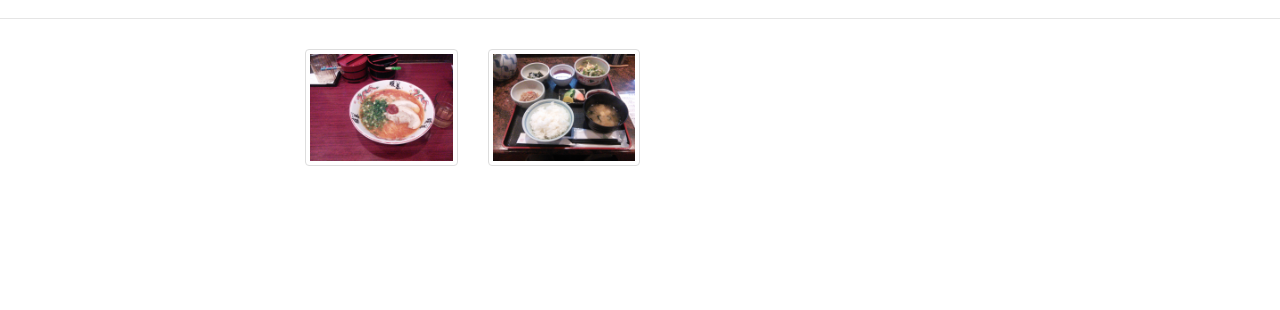
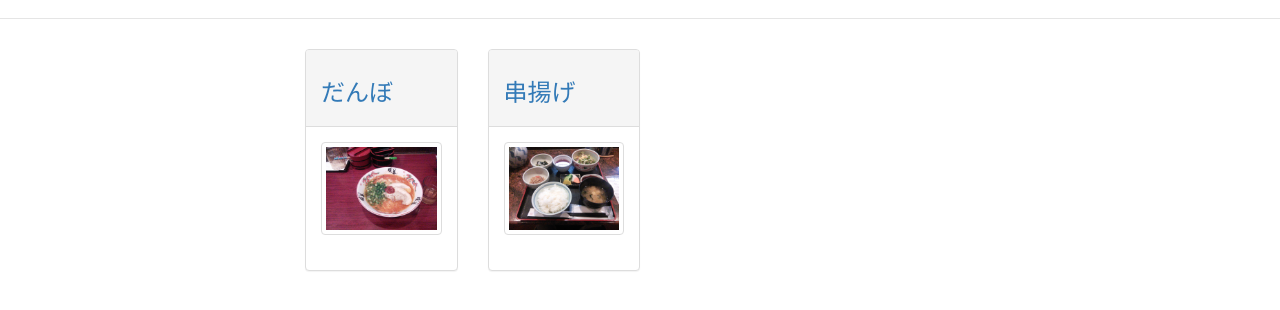
Before and after one commit to masakura/pepper-angular, a website: page app/index.html in a window 1280 px wide. Shown: the part 54-364 px from the top of the page. Drawn offline with nearby package versions, Linux system fonts and the light colour scheme; some packages are replaced by stand-ins of ours; files that its build step writes are made by us from their sources.

Commit message:
レシピ一覧に料理名を表示

```diff
--- a/app/views/main.html
+++ b/app/views/main.html
@@ -1,9 +1,16 @@
 <div class="container">
   <div class="row">
-    <div class="col-xs-6 col-md-3" ng-repeat="cook in main.cooks">
-      <a ng-href="#/cookbook/{{cook.id}}" class="thumbnail">
-        <img ng-src="{{cook.image | network}}" alt="{{cook.name}}">
-      </a>
+    <div class="col-xs-6 col-md-3 cookbook cookbook-thumbnail" ng-repeat="cook in main.cooks">
+      <div class="panel panel-default">
+        <div class="panel-heading">
+          <h3><a ng-href="#/cookbook/{{cook.id}}">{{cook.name}}</a></h3>
+        </div>
+        <div class="panel-body">
+          <a ng-href="#/cookbook/{{cook.id}}" class="thumbnail">
+            <img ng-src="{{cook.image | network}}" alt="{{cook.name}}">
+          </a>
+        </div>
+      </div>
     </div>
   </div>
 </div>
```
